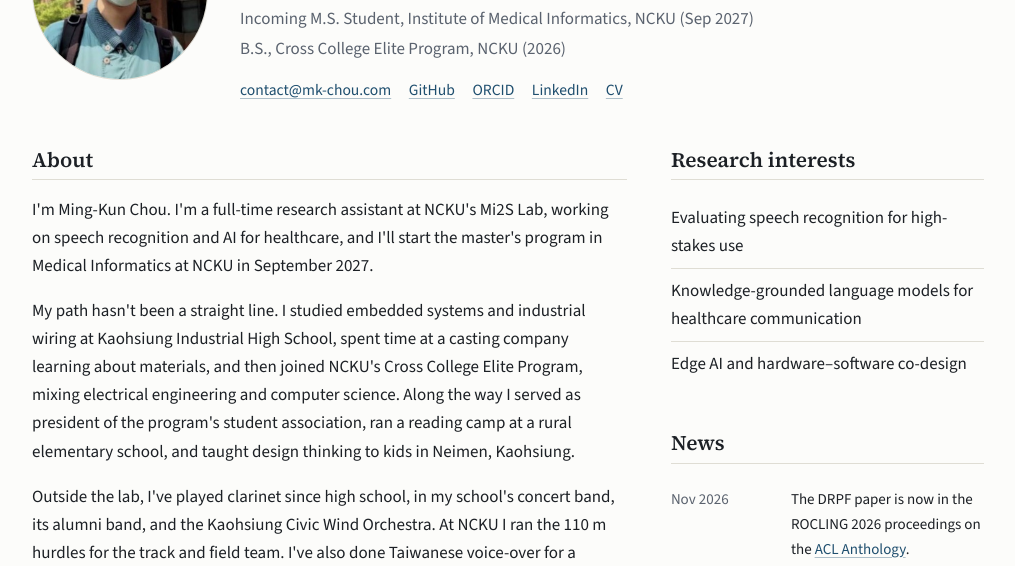
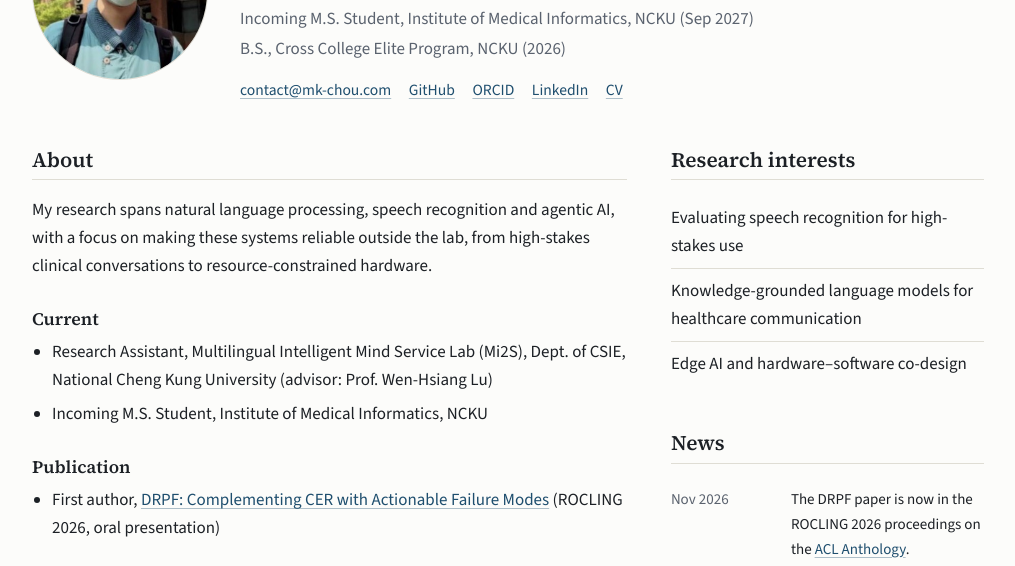
Before and after one commit to MKChou/mk-chou, a plain HTML site: page index.html in a window 1280 px wide. Shown: the part 223-789 px from the top of the page, without its empty margins (132-1147 px from the left). Drawn offline with nearby package versions, Linux system fonts and the light colour scheme.

Commit message:
Match homepage About to LinkedIn summary
Co-Authored-By: Claude Opus 5.5 <noreply@anthropic.com>

```diff
--- a/index.html
+++ b/index.html
@@ -57,9 +57,8 @@
         <div>
           <section class="section prose">
             <h2 class="section-title" data-i18n="home.h.about">About</h2>
-            <p data-i18n="home.about.p1">I'm Ming-Kun Chou. I'm a full-time research assistant at NCKU's Mi2S Lab, working on speech recognition and AI for healthcare, and I'll start the master's program in Medical Informatics at NCKU in September 2027.</p>
-            <p data-i18n="home.about.p2">My path hasn't been a straight line. I studied embedded systems and industrial wiring at Kaohsiung Industrial High School, spent time at a casting company learning about materials, and then joined NCKU's Cross College Elite Program, mixing electrical engineering and computer science. Along the way I served as president of the program's student association, ran a reading camp at a rural elementary school, and taught design thinking to kids in Neimen, Kaohsiung.</p>
-            <p data-i18n="home.about.p3">Outside the lab, I've played clarinet since high school, in my school's concert band, its alumni band, and the Kaohsiung Civic Wind Orchestra. At NCKU I ran the 110 m hurdles for the track and field team. I've also done Taiwanese voice-over for a university event and made an animated short film about disaster preparedness.</p>
+            <p data-i18n="home.about.p1">My research spans natural language processing, speech recognition and agentic AI, with a focus on making these systems reliable outside the lab, from high-stakes clinical conversations to resource-constrained hardware.</p>
+            <div data-i18n="home.about.p2" data-i18n-html><h3>Current</h3><ul><li>Research Assistant, Multilingual Intelligent Mind Service Lab (Mi2S), Dept. of CSIE, National Cheng Kung University (advisor: Prof. Wen-Hsiang Lu)</li><li>Incoming M.S. Student, Institute of Medical Informatics, NCKU</li></ul><h3>Publication</h3><ul><li>First author, <a href="research/drpf/">DRPF: Complementing CER with Actionable Failure Modes</a> (ROCLING 2026, oral presentation)</li></ul><h3>Research Plans</h3><ul><li>Extending DRPF to real advance care planning consultations</li><li>Exploring GraphRAG-based agents for complex tasks</li><li>Background in hardware–software co-design for edge AI</li></ul><h3>Research Interests</h3><ul><li>Agentic AI · GraphRAG · NLP · ASR · Hardware–Software Co-design</li></ul></div>
           </section>
 
           <section class="section">
--- a/js/site-i18n.js
+++ b/js/site-i18n.js
@@ -37,9 +37,8 @@ const SITE_I18N = {
     "home.edu.bs": "B.S., Cross College Elite Program, NCKU (2026)",
     "home.link.cv": "CV",
     "home.h.about": "About",
-    "home.about.p1": "I'm Ming-Kun Chou. I'm a full-time research assistant at NCKU's Mi2S Lab, working on speech recognition and AI for healthcare, and I'll start the master's program in Medical Informatics at NCKU in September 2027.",
-    "home.about.p2": "My path hasn't been a straight line. I studied embedded systems and industrial wiring at Kaohsiung Industrial High School, spent time at a casting company learning about materials, and then joined NCKU's Cross College Elite Program, mixing electrical engineering and computer science. Along the way I served as president of the program's student association, ran a reading camp at a rural elementary school, and taught design thinking to kids in Neimen, Kaohsiung.",
-    "home.about.p3": "Outside the lab, I've played clarinet since high school, in my school's concert band, its alumni band, and the Kaohsiung Civic Wind Orchestra. At NCKU I ran the 110 m hurdles for the track and field team. I've also done Taiwanese voice-over for a university event and made an animated short film about disaster preparedness.",
+    "home.about.p1": "My research spans natural language processing, speech recognition and agentic AI, with a focus on making these systems reliable outside the lab, from high-stakes clinical conversations to resource-constrained hardware.",
+    "home.about.p2": "<h3>Current</h3><ul><li>Research Assistant, Multilingual Intelligent Mind Service Lab (Mi2S), Dept. of CSIE, National Cheng Kung University (advisor: Prof. Wen-Hsiang Lu)</li><li>Incoming M.S. Student, Institute of Medical Informatics, NCKU</li></ul><h3>Publication</h3><ul><li>First author, <a href=\"research/drpf/\">DRPF: Complementing CER with Actionable Failure Modes</a> (ROCLING 2026, oral presentation)</li></ul><h3>Research Plans</h3><ul><li>Extending DRPF to real advance care planning consultations</li><li>Exploring GraphRAG-based agents for complex tasks</li><li>Background in hardware–software co-design for edge AI</li></ul><h3>Research Interests</h3><ul><li>Agentic AI · GraphRAG · NLP · ASR · Hardware–Software Co-design</li></ul>",
     "home.h.pub": "Publication",
     "pub.link.page": "Project page",
     "pub.link.code": "Code and probe sets",
@@ -298,9 +297,8 @@ const SITE_I18N = {
     "home.edu.bs": "成大全校不分系學士學位學程 學士（2026）",
     "home.link.cv": "簡歷",
     "home.h.about": "簡介",
-    "home.about.p1": "我是周明坤，目前在成大 Mi2S 實驗室擔任全職研究助理，做語音辨識與醫療 AI，2027 年 9 月會進入成大醫學資訊研究所。",
-    "home.about.p2": "我的路線不太直。高中在高雄高工學嵌入式系統和工業配線，之後在鑄造公司待過一段時間、接觸材料科學，才進成大全校不分系，同時修電機和資工。這一路上當過不分系學會會長，去偏鄉小學辦過閱讀營，也到高雄內門的國小教孩子設計思考。",
-    "home.about.p3": "研究以外，我從高中吹單簧管到現在，待過高工管樂隊、校友管樂團和高雄市民管樂團；大學是成大田徑隊，跑 110 公尺跨欄。也幫成大活動配過台語旁白，做過一支防災主題的動畫短片。",
+    "home.about.p1": "我的研究涵蓋自然語言處理、語音辨識與 agentic AI，重點是讓這些系統走出實驗室後依然可靠，從高風險的臨床對話，到資源受限的硬體。",
+    "home.about.p2": "<h3>目前</h3><ul><li>國立成功大學資訊工程學系 多語心智服務實驗室（Mi2S）研究助理（指導教授：盧文祥教授）</li><li>成大醫學資訊研究所碩士班（2027 年 9 月入學）</li></ul><h3>論文</h3><ul><li>第一作者，<a href=\"research/drpf/\">DRPF：以可處置錯誤型態補充 CER</a>（ROCLING 2026，口頭發表）</li></ul><h3>研究規劃</h3><ul><li>將 DRPF 延伸至真實的預立醫療照護諮詢</li><li>探索以 GraphRAG 為基礎、處理複雜任務的 agent</li><li>具備邊緣 AI 軟硬體協同設計的背景</li></ul><h3>研究興趣</h3><ul><li>Agentic AI · GraphRAG · NLP · ASR · 軟硬體協同設計</li></ul>",
     "home.h.pub": "論文",
     "pub.link.page": "研究介紹",
     "pub.link.code": "程式與測試集",
```
